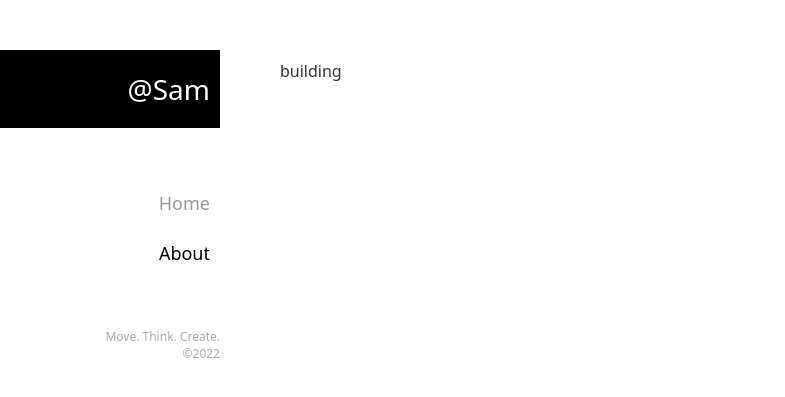
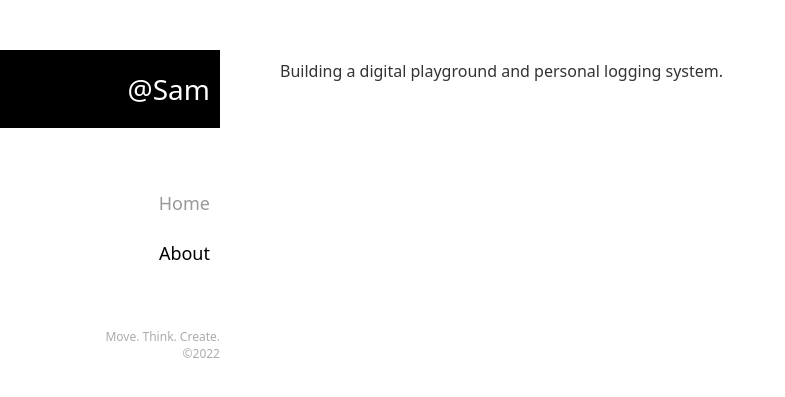
Before and after one commit to samzeng/samzeng.github.io, a Jekyll site: the page built from about.markdown, in a window 1280 px wide. Shown: the top 397 px of the page, without its empty margins (0-785 px from the left). Built offline with Jekyll 4.4.1, drawn with Linux system fonts in a browser that asks for light colours.

Commit message:
Update about.markdown

```diff
--- a/about.markdown
+++ b/about.markdown
@@ -4,4 +4,4 @@ title: about
 permalink: /about/
 ---
 
-building
+Building a digital playground and personal logging system.
```
